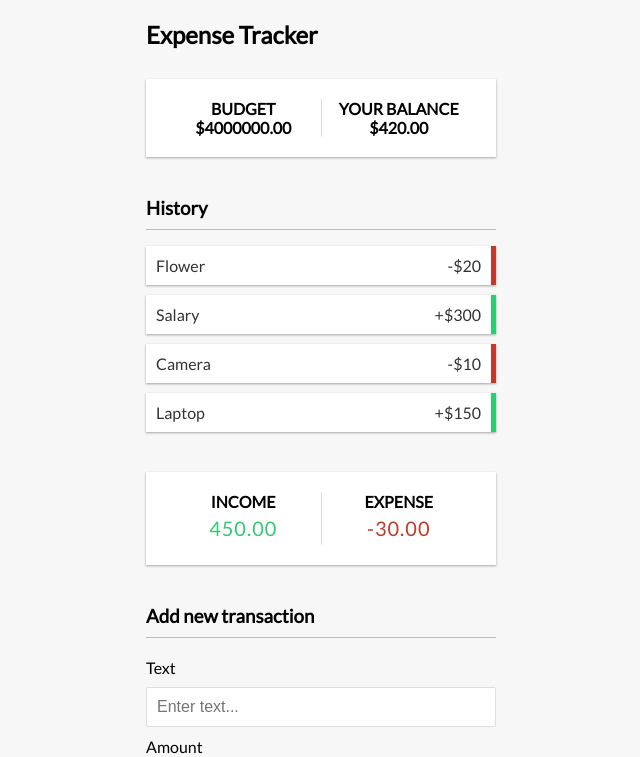
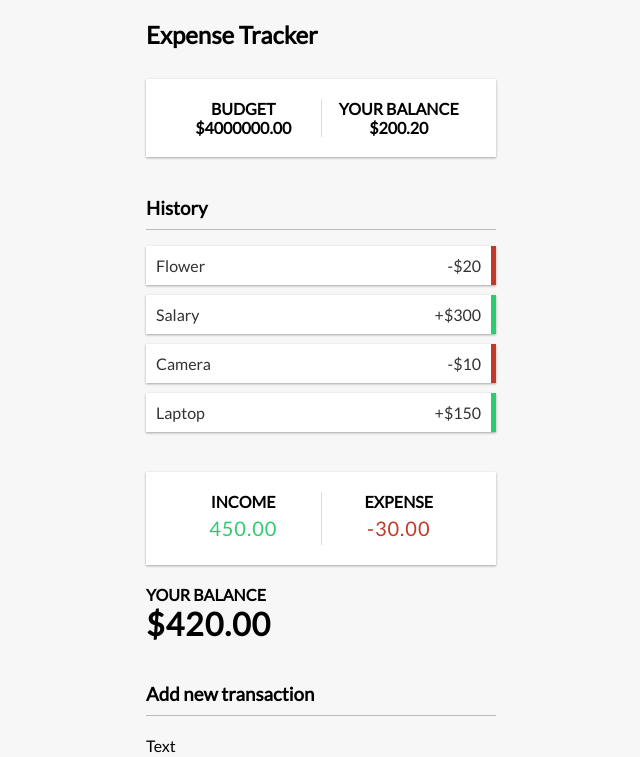
Before and after one commit to oyeyipo45/Budget-management-app, a React (Create React App) app: page / in a window 1280 px wide. Shown: the top 757 px of the page, without its empty margins (319-959 px from the left). Built offline with nearby package versions, Linux system fonts and the light colour scheme.

Commit message:
balance component edited

```diff
--- a/public/index.html
+++ b/public/index.html
@@ -24,7 +24,7 @@
       work correctly both with client-side routing and a non-root public URL.
       Learn how to configure a non-root public URL by running `npm run build`.
     -->
-    <title>React App</title>
+    <title>Budget Management App</title>
   </head>
   <body>
     <noscript>You need to enable JavaScript to run this app.</noscript>
--- a/src/App.js
+++ b/src/App.js
@@ -6,15 +6,18 @@ import { IncomeExpenses } from './components/IncomeExpenses';
 import { TransactionList } from './components/TransactionList';
 import { AddTransaction } from './components/AddTransaction';
 import { GlobalProvider } from "./context/GlobalState";
+import { Budget } from './components/budget';
+
 
 function App() {
   return (
     <GlobalProvider>
       <Header />
       <div className="container">
-        <Balance />
+         <Budget />
         <TransactionList />
         <IncomeExpenses />
+        <Balance />
         <AddTransaction />
       </div>
     </GlobalProvider>
--- a/src/components/Balance.js
+++ b/src/components/Balance.js
@@ -10,17 +10,10 @@ export const Balance = () => {
     const total = amounts.reduce((acc, item) => (acc += item), 0).toFixed(2)
 
     return (
-      <React.Fragment>
-        <div className="inc-exp-container">
-          <div>
-            <h4>Budget</h4>
-            <h4>$4000000.00</h4>
-          </div>
-          <div>
+        <React.Fragment>
             <h4>Your Balance</h4>
-            <h4>${total}</h4>
-          </div>
-        </div>
-      </React.Fragment>
-    );
+            <h1>${total}</h1>
+        </React.Fragment>
+
+    )
 }
--- a/src/context/GlobalState.js
+++ b/src/context/GlobalState.js
@@ -5,6 +5,7 @@ import AppReducer from "./AppReducer"
 
 
 const initialState = {
+  budget: 0.00,
   transactions: [
     { id: 1, text: "Flower", amount: -20 },
     { id: 2, text: "Salary", amount: 300 },
@@ -39,9 +40,10 @@ export const GlobalProvider = ({ children }) => {
   }
   return (
     <GlobalContext.Provider
-    value={{ deleteTransaction ,
-      transactions: state.transactions
-
+    value={{
+      deleteTransaction,
+      transactions: state.transactions,
+      budget: state.budget
     }}>
       {children}
     </GlobalContext.Provider>
```
